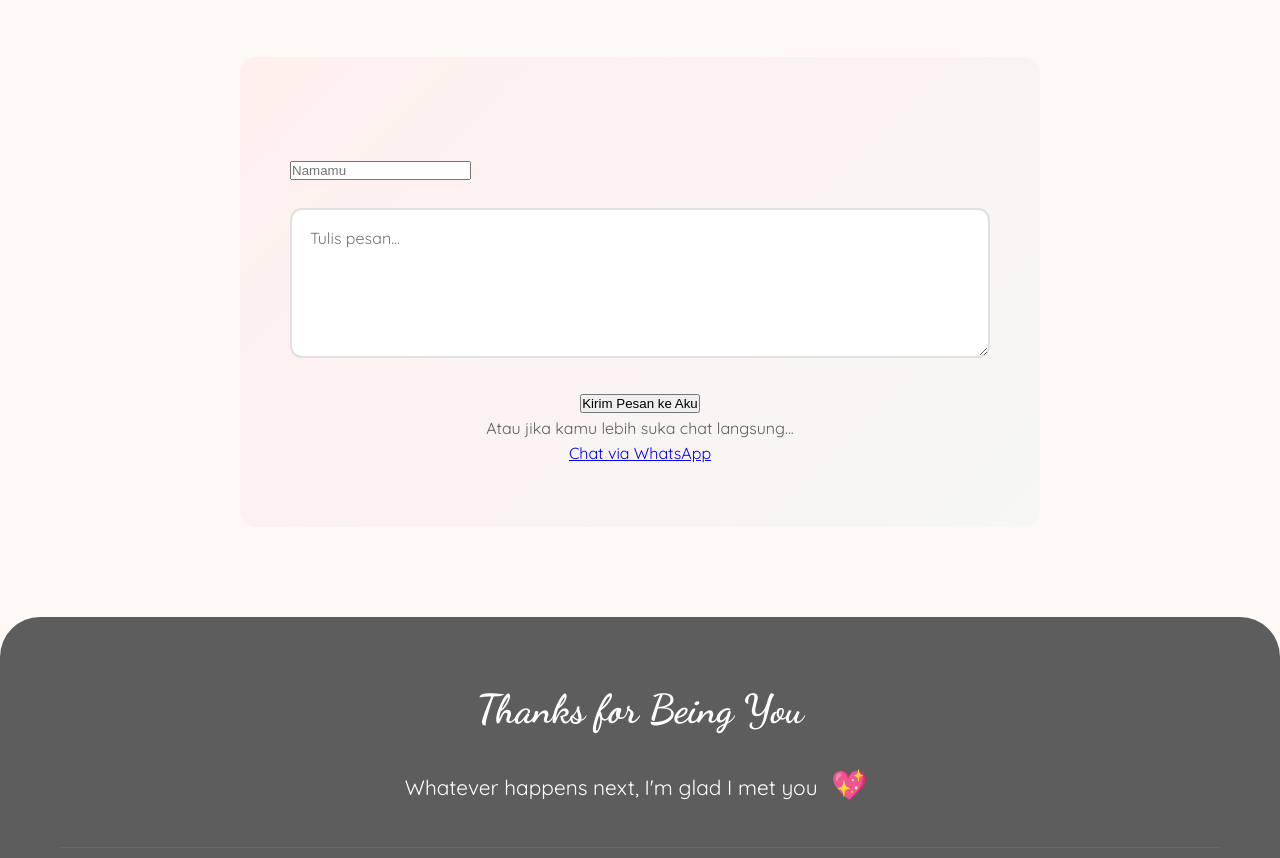
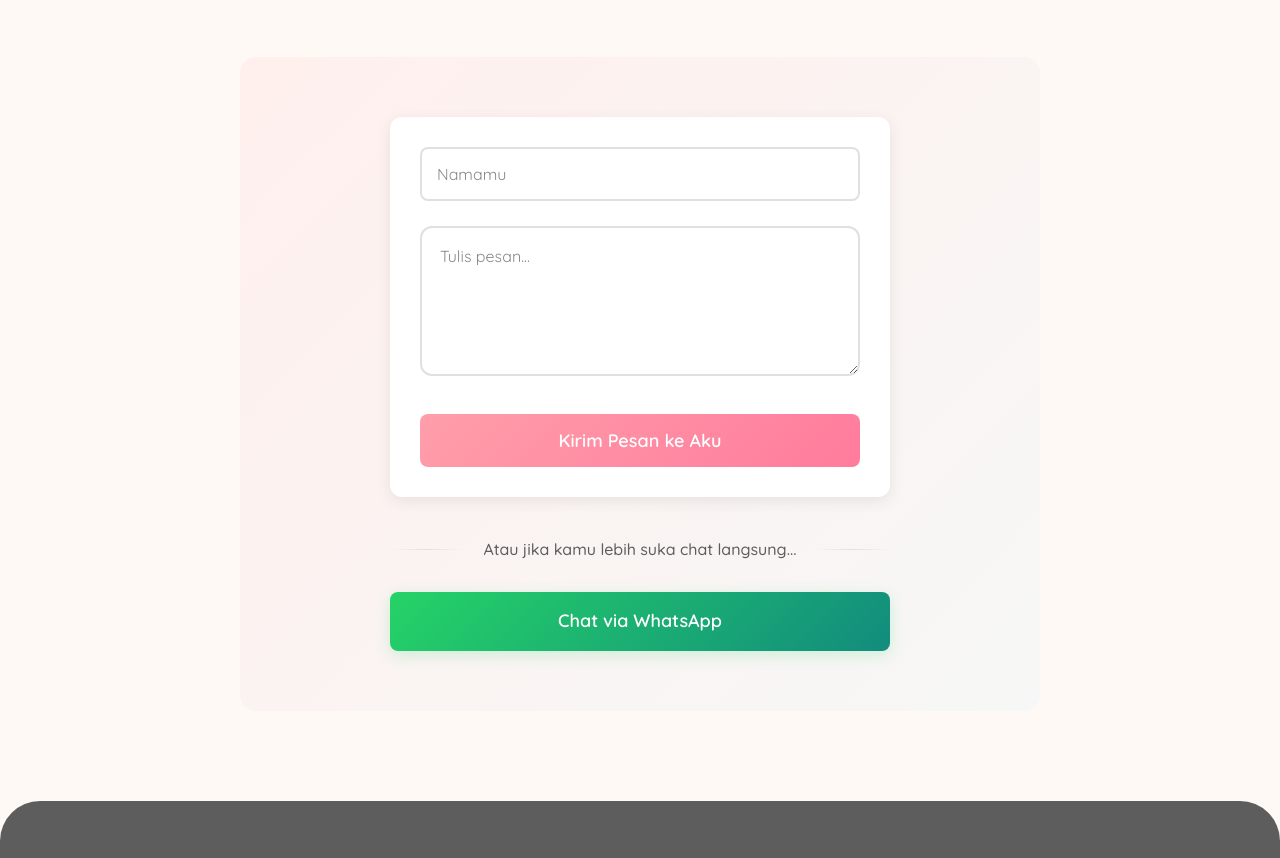
Before and after one commit to eellyaaviolyn-web/eellyaa, a plain HTML site: page index.html in a window 1280 px wide. Shown: the part 4168-5026 px from the top of the page. Drawn offline with Linux system fonts and the light colour scheme.

Commit message:
Update style.css

```diff
--- a/style.css
+++ b/style.css
@@ -560,4 +560,138 @@ footer {
     .modal-content {
         padding: 30px 20px;
     }
+
 }
+
+/* Style untuk form minimalis seperti gambar */
+.message-form {
+    background: white;
+    padding: 30px;
+    border-radius: 12px;
+    box-shadow: 0 4px 15px rgba(0, 0, 0, 0.08);
+    max-width: 500px;
+    margin: 0 auto;
+}
+
+.form-group-minimal {
+    margin-bottom: 25px;
+}
+
+.minimal-input {
+    width: 100%;
+    padding: 15px;
+    border: 2px solid #e0e0e0;
+    border-radius: 8px;
+    font-size: 16px;
+    font-family: 'Quicksand', sans-serif;
+    transition: all 0.3s ease;
+    box-sizing: border-box;
+}
+
+.minimal-input:focus {
+    outline: none;
+    border-color: var(--primary);
+    box-shadow: 0 0 0 3px rgba(255, 182, 193, 0.2);
+}
+
+.minimal-input::placeholder {
+    color: #888;
+    font-weight: 400;
+}
+
+.minimal-textarea {
+    min-height: 150px;
+    resize: vertical;
+}
+
+.submit-wrapper {
+    text-align: center;
+    margin-top: 30px;
+}
+
+.btn-submit-minimal {
+    background: linear-gradient(135deg, #FF9EAA 0%, #FF7B9C 100%);
+    color: white;
+    border: none;
+    padding: 15px 40px;
+    border-radius: 8px;
+    font-size: 18px;
+    font-weight: 600;
+    cursor: pointer;
+    transition: all 0.3s ease;
+    font-family: 'Quicksand', sans-serif;
+    width: 100%;
+}
+
+.btn-submit-minimal:hover {
+    transform: translateY(-2px);
+    box-shadow: 0 6px 20px rgba(255, 123, 156, 0.3);
+}
+
+/* Separator style */
+.separator {
+    display: flex;
+    align-items: center;
+    margin: 40px auto 30px;
+    max-width: 500px;
+}
+
+.separator-line {
+    flex: 1;
+    height: 1px;
+    background: linear-gradient(90deg, transparent, #e0e0e0, transparent);
+}
+
+.separator-text {
+    padding: 0 20px;
+    color: var(--dark);
+    font-size: 16px;
+    font-weight: 500;
+    text-align: center;
+    white-space: nowrap;
+}
+
+/* WhatsApp button style */
+.whatsapp-section {
+    text-align: center;
+    max-width: 500px;
+    margin: 0 auto;
+}
+
+.btn-whatsapp-minimal {
+    display: inline-block;
+    background: linear-gradient(135deg, #25D366 0%, #128C7E 100%);
+    color: white;
+    text-decoration: none;
+    padding: 15px 40px;
+    border-radius: 8px;
+    font-size: 18px;
+    font-weight: 600;
+    transition: all 0.3s ease;
+    font-family: 'Quicksand', sans-serif;
+    width: 100%;
+    box-shadow: 0 4px 15px rgba(37, 211, 102, 0.2);
+}
+
+.btn-whatsapp-minimal:hover {
+    transform: translateY(-2px);
+    box-shadow: 0 6px 20px rgba(37, 211, 102, 0.3);
+}
+
+/* Responsive adjustments */
+@media (max-width: 768px) {
+    .message-form {
+        padding: 20px;
+    }
+
+    .separator-text {
+        font-size: 14px;
+        padding: 0 10px;
+    }
+
+    .btn-submit-minimal,
+    .btn-whatsapp-minimal {
+        padding: 12px 20px;
+        font-size: 16px;
+    }
+}
```
